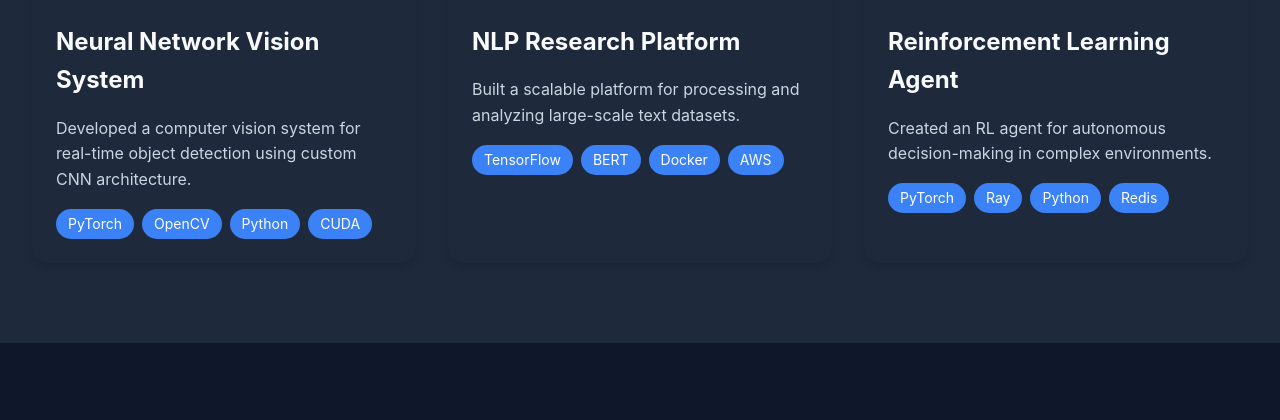
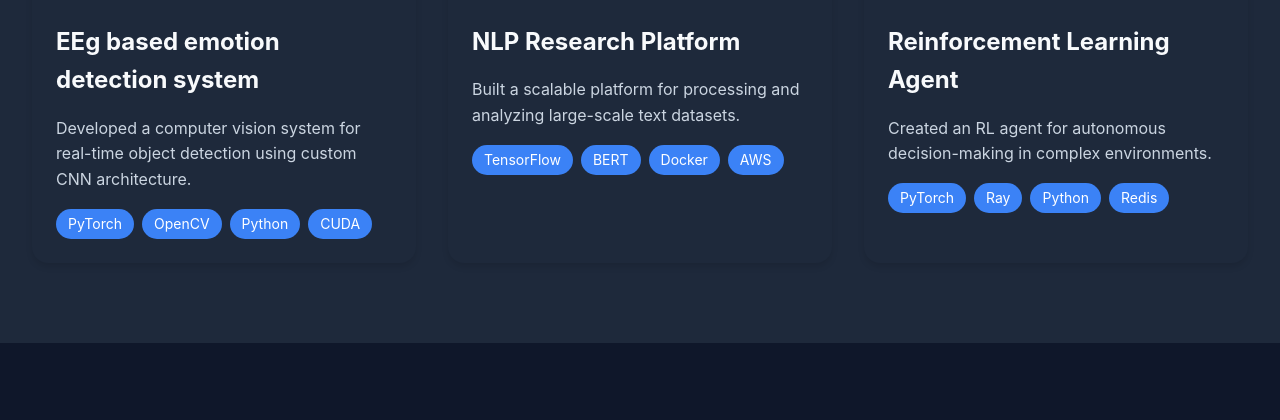
Before and after one commit to Philomathic01/Portfolio1, a Django app: page / in a window 1280 px wide. Shown: the part 1193-1613 px from the top of the page. Run offline with Django 5.2, Linux system fonts and the light colour scheme.

Commit message:
Update index.html

```diff
--- a/main/templates/main/index.html
+++ b/main/templates/main/index.html
@@ -64,7 +64,7 @@
                     </div>
                 </div>
                 <div class="project-content">
-                    <h3>Neural Network Vision System</h3>
+                    <h3>EEg based emotion detection system</h3>
                     <p>Developed a computer vision system for real-time object detection using custom CNN architecture.</p>
                     <div class="tech-tags">
 
```
